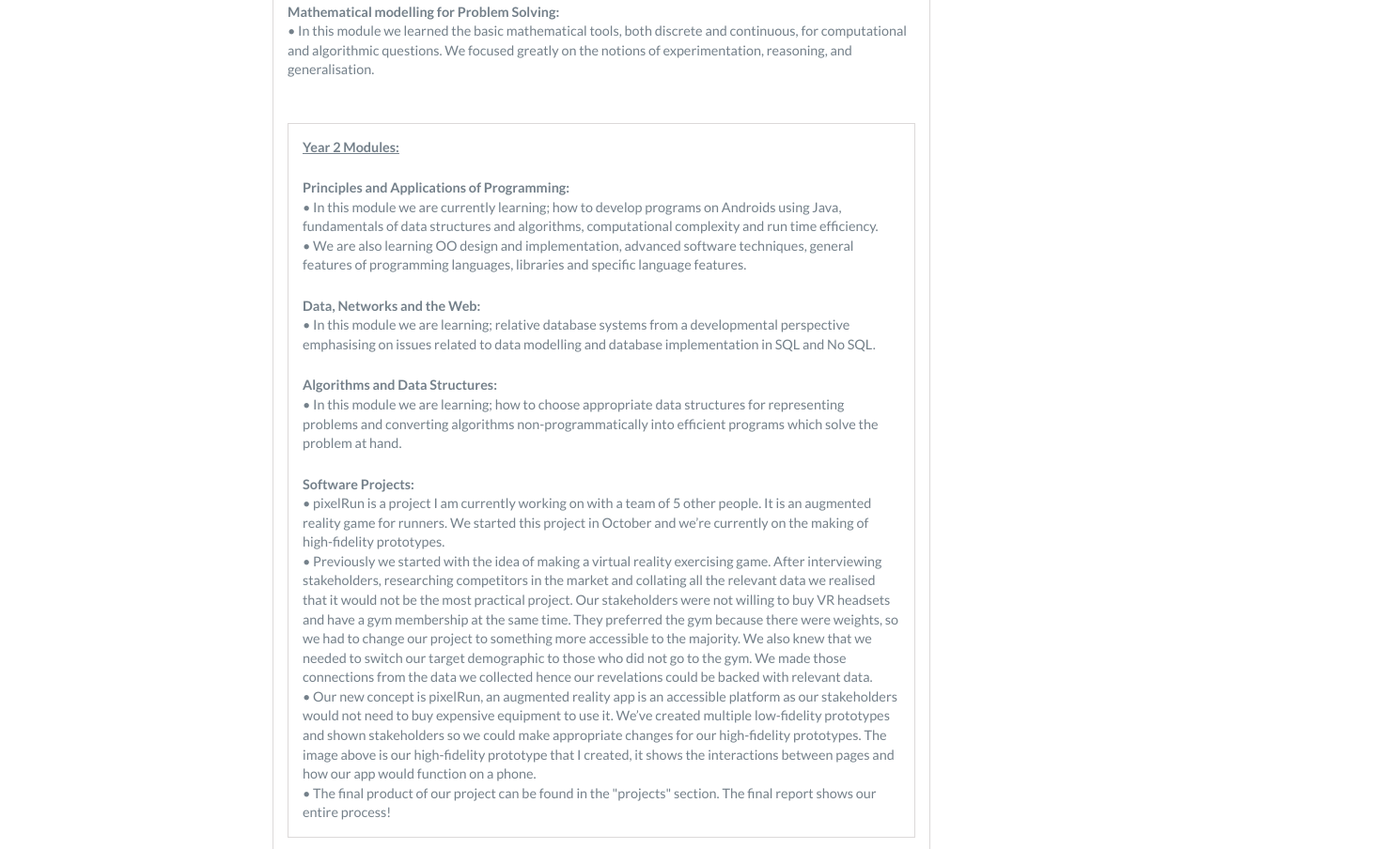
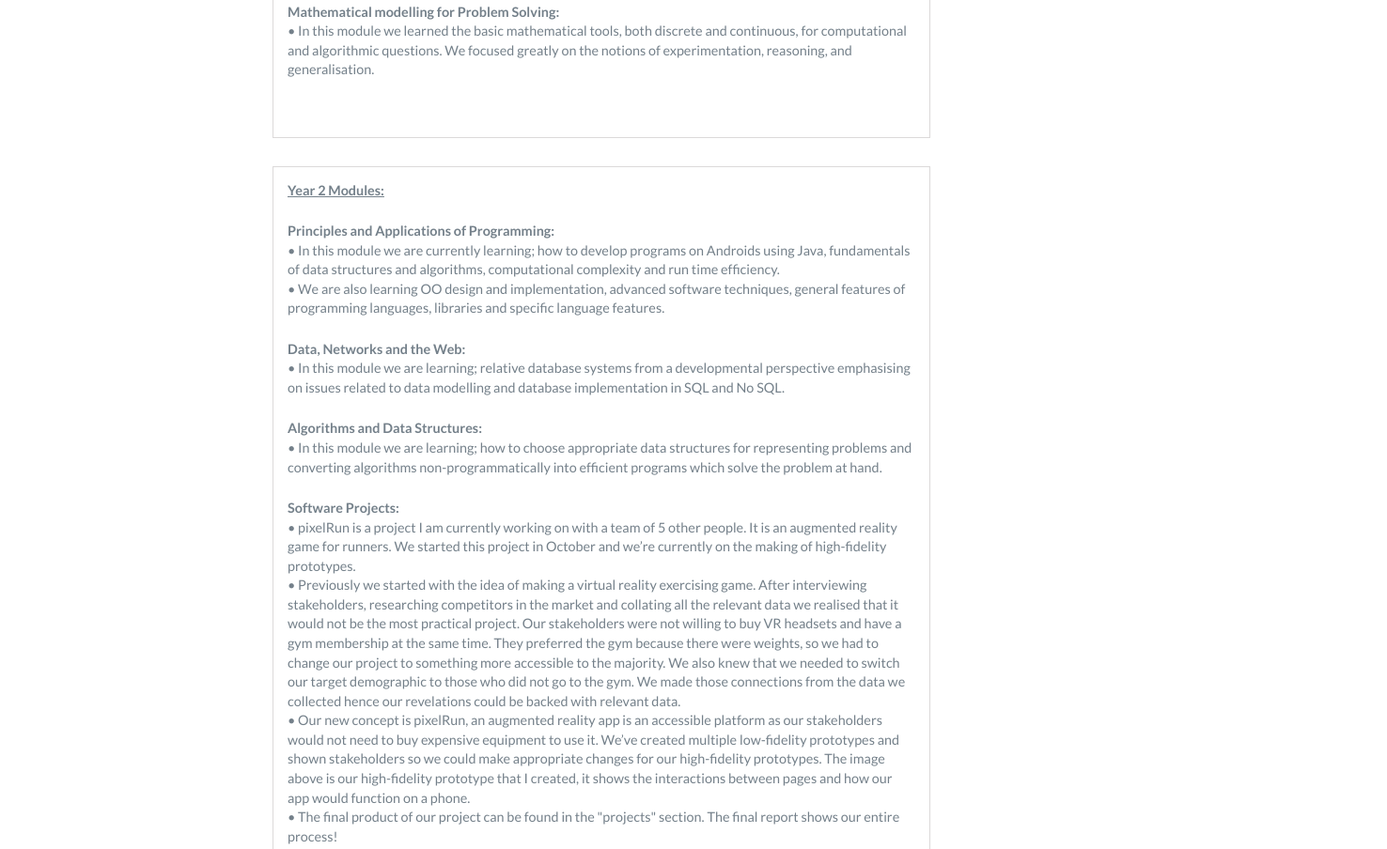
Before and after one commit to HaalaSudi/HaalaSudi.github.io, a plain HTML site: page index.html in a window 1280 px wide. Shown: the part 3134-4038 px from the top of the page at 94% size, 1476 px wide, since content can reach past the window. Drawn offline with nearby package versions, Linux system fonts and the light colour scheme.

Commit message:
Update index.html

```diff
--- a/index.html
+++ b/index.html
@@ -239,7 +239,7 @@
                 </p>
              <br>
              <br>
-		<div/>
+		</div>
 		 <div class="education-block">
             <p><u>
                  <b>
```
